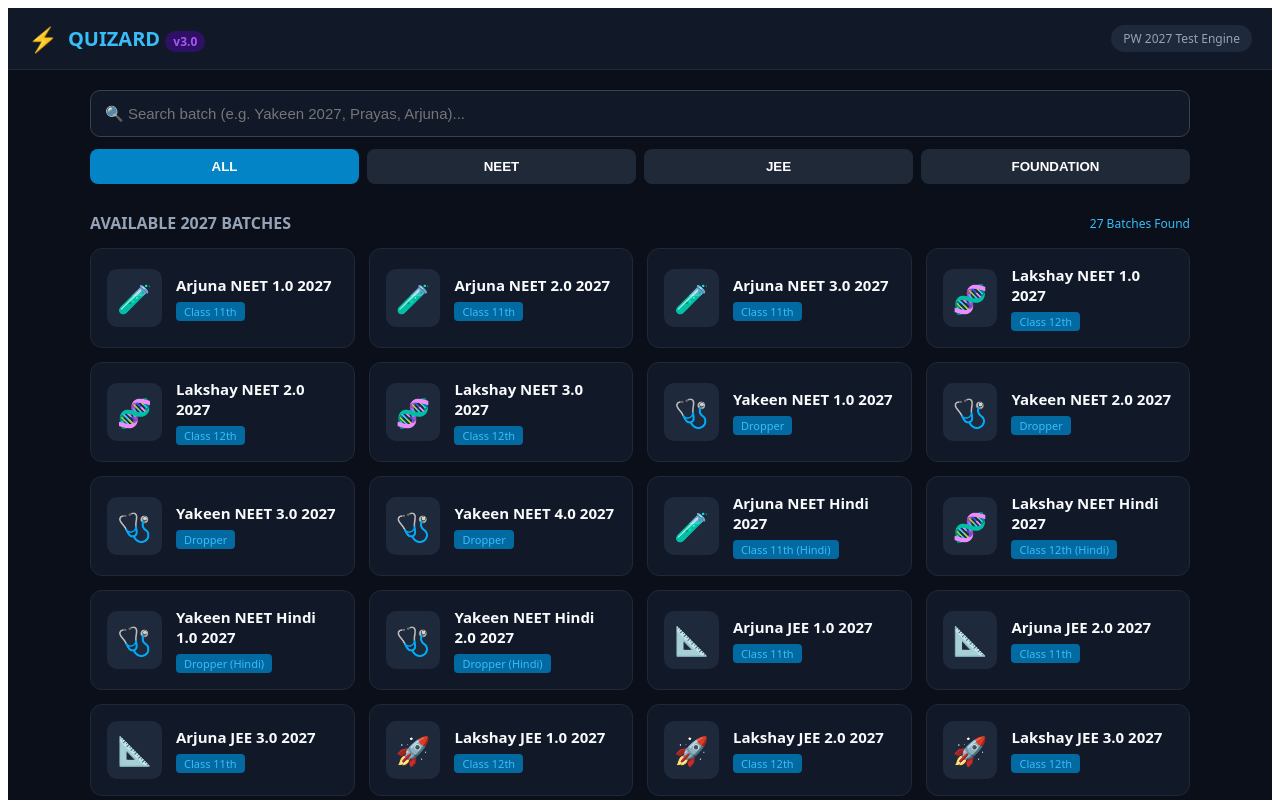
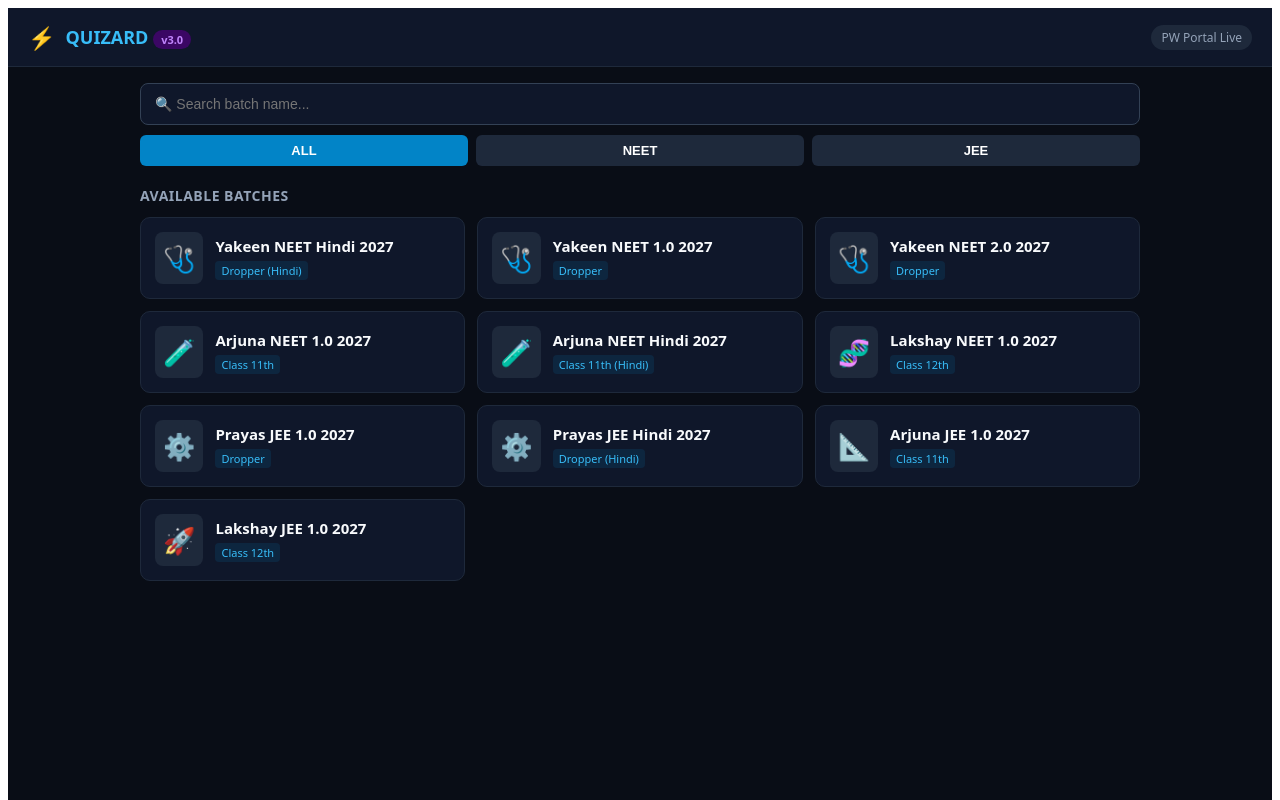
Before and after one commit to creator154/Zxsite, a React (Create React App) app in the folder frontend/: page / in a window 1280 px wide. Shown: the top 800 px of the page. Built offline with nearby package versions, Linux system fonts and the light colour scheme.

Commit message:
Refactor batch catalog and improve navigation

```diff
--- a/frontend/src/App.js
+++ b/frontend/src/App.js
@@ -1,107 +1,97 @@
 import React, { useState, useEffect } from 'react';
 import axios from 'axios';
 
-// Full PW Batch Catalog (NEET, JEE, Foundation - 2027 Target)
+// Full PW Batch Database Matrix (2027 Target)
 const BATCHES = [
-  // --- NEET ENGLISH / HINGLISH (2027) ---
-  { id: 'arjuna_neet_1_2027', name: 'Arjuna NEET 1.0 2027', category: 'NEET', type: 'Class 11th', image: '🧪' },
-  { id: 'arjuna_neet_2_2027', name: 'Arjuna NEET 2.0 2027', category: 'NEET', type: 'Class 11th', image: '🧪' },
-  { id: 'arjuna_neet_3_2027', name: 'Arjuna NEET 3.0 2027', category: 'NEET', type: 'Class 11th', image: '🧪' },
-  { id: 'lakshay_neet_1_2027', name: 'Lakshay NEET 1.0 2027', category: 'NEET', type: 'Class 12th', image: '🧬' },
-  { id: 'lakshay_neet_2_2027', name: 'Lakshay NEET 2.0 2027', category: 'NEET', type: 'Class 12th', image: '🧬' },
-  { id: 'lakshay_neet_3_2027', name: 'Lakshay NEET 3.0 2027', category: 'NEET', type: 'Class 12th', image: '🧬' },
+  // NEET Batches
+  { id: '698adaafee5f29171102c9ca', name: 'Yakeen NEET Hindi 2027', category: 'NEET', type: 'Dropper (Hindi)', image: '🩺' },
   { id: 'yakeen_neet_1_2027', name: 'Yakeen NEET 1.0 2027', category: 'NEET', type: 'Dropper', image: '🩺' },
   { id: 'yakeen_neet_2_2027', name: 'Yakeen NEET 2.0 2027', category: 'NEET', type: 'Dropper', image: '🩺' },
-  { id: 'yakeen_neet_3_2027', name: 'Yakeen NEET 3.0 2027', category: 'NEET', type: 'Dropper', image: '🩺' },
-  { id: 'yakeen_neet_4_2027', name: 'Yakeen NEET 4.0 2027', category: 'NEET', type: 'Dropper', image: '🩺' },
+  { id: 'arjuna_neet_1_2027', name: 'Arjuna NEET 1.0 2027', category: 'NEET', type: 'Class 11th', image: '🧪' },
+  { id: 'arjuna_neet_hindi_2027', name: 'Arjuna NEET Hindi 2027', category: 'NEET', type: 'Class 11th (Hindi)', image: '🧪' },
+  { id: 'lakshay_neet_1_2027', name: 'Lakshay NEET 1.0 2027', category: 'NEET', type: 'Class 12th', image: '🧬' },
 
-  // --- NEET HINDI MEDIUM (2027) ---
-  { id: 'arjuna_neet_hindi_2027', name: 'Arjuna NEET Hindi 2027', category: 'NEET', type: 'Class 11th (Hindi)', image: '🧪' },
-  { id: 'lakshay_neet_hindi_2027', name: 'Lakshay NEET Hindi 2027', category: 'NEET', type: 'Class 12th (Hindi)', image: '🧬' },
-  { id: 'yakeen_neet_hindi_1_2027', name: 'Yakeen NEET Hindi 1.0 2027', category: 'NEET', type: 'Dropper (Hindi)', image: '🩺' },
-  { id: 'yakeen_neet_hindi_2_2027', name: 'Yakeen NEET Hindi 2.0 2027', category: 'NEET', type: 'Dropper (Hindi)', image: '🩺' },
-
-  // --- JEE ENGLISH / HINGLISH (2027) ---
+  // JEE Batches
+  { id: 'prayas_jee_1_2027', name: 'Prayas JEE 1.0 2027', category: 'JEE', type: 'Dropper', image: '⚙️' },
+  { id: 'prayas_jee_hindi_2027', name: 'Prayas JEE Hindi 2027', category: 'JEE', type: 'Dropper (Hindi)', image: '⚙️' },
   { id: 'arjuna_jee_1_2027', name: 'Arjuna JEE 1.0 2027', category: 'JEE', type: 'Class 11th', image: '📐' },
-  { id: 'arjuna_jee_2_2027', name: 'Arjuna JEE 2.0 2027', category: 'JEE', type: 'Class 11th', image: '📐' },
-  { id: 'arjuna_jee_3_2027', name: 'Arjuna JEE 3.0 2027', category: 'JEE', type: 'Class 11th', image: '📐' },
-  { id: 'lakshay_jee_1_2027', name: 'Lakshay JEE 1.0 2027', category: 'JEE', type: 'Class 12th', image: '🚀' },
-  { id: 'lakshay_jee_2_2027', name: 'Lakshay JEE 2.0 2027', category: 'JEE', type: 'Class 12th', image: '🚀' },
-  { id: 'lakshay_jee_3_2027', name: 'Lakshay JEE 3.0 2027', category: 'JEE', type: 'Class 12th', image: '🚀' },
-  { id: 'prayas_jee_1_2027', name: 'Prayas JEE 1.0 2027', category: 'JEE', type: 'Dropper', image: '⚙️' },
-  { id: 'prayas_jee_2_2027', name: 'Prayas JEE 2.0 2027', category: 'JEE', type: 'Dropper', image: '⚙️' },
-
-  // --- JEE HINDI MEDIUM (2027) ---
-  { id: 'arjuna_jee_hindi_2027', name: 'Arjuna JEE Hindi 2027', category: 'JEE', type: 'Class 11th (Hindi)', image: '📐' },
-  { id: 'lakshay_jee_hindi_2027', name: 'Lakshay JEE Hindi 2027', category: 'JEE', type: 'Class 12th (Hindi)', image: '🚀' },
-  { id: 'prayas_jee_hindi_1_2027', name: 'Prayas JEE Hindi 1.0 2027', category: 'JEE', type: 'Dropper (Hindi)', image: '⚙️' },
-
-  // --- FOUNDATION (2027 Target) ---
-  { id: 'udaan_class_10_2027', name: 'Udaan Class 10th 2027', category: 'FOUNDATION', type: 'Class 10th', image: '📚' },
-  { id: 'neev_class_9_2027', name: 'Neev Class 9th 2027', category: 'FOUNDATION', type: 'Class 9th', image: '📖' }
+  { id: 'lakshay_jee_1_2027', name: 'Lakshay JEE 1.0 2027', category: 'JEE', type: 'Class 12th', image: '🚀' }
 ];
 
 function App() {
   const [searchQuery, setSearchQuery] = useState('');
   const [selectedCategory, setSelectedCategory] = useState('ALL');
-  const [selectedBatch, setSelectedBatch] = useState(null);
-  const [contentType, setContentType] = useState('test');
+  const [activeBatch, setActiveBatch] = useState(null);
+  const [contentType, setContentType] = useState('batch_test'); // 'batch_test' or 'dpp'
   const [items, setItems] = useState([]);
   const [loading, setLoading] = useState(false);
 
+  // Sync state with URL hash/pathname for deep-linking simulation
+  const handleOpenBatch = (batch, type = 'batch_test') => {
+    setActiveBatch(batch);
+    setContentType(type);
+    const encodedName = encodeURIComponent(batch.name);
+    window.history.pushState({}, '', `/batch/${batch.id}/${encodedName}/${type}`);
+  };
+
+  const handleBack = () => {
+    setActiveBatch(null);
+    window.history.pushState({}, '', '/');
+  };
+
+  // Fetch batch items when inside a batch URL
+  useEffect(() => {
+    if (activeBatch) {
+      setLoading(true);
+      axios.get(`/api/live/${activeBatch.id}/${contentType}`)
+        .then(res => {
+          if (res.data.success) setItems(res.data.items);
+        })
+        .catch(() => setItems([]))
+        .finally(() => setLoading(false));
+    }
+  }, [activeBatch, contentType]);
+
   const filteredBatches = BATCHES.filter(b => {
     const matchesCat = selectedCategory === 'ALL' || b.category === selectedCategory;
-    const matchesSearch = b.name.toLowerCase().includes(searchQuery.toLowerCase()) ||
-                          b.type.toLowerCase().includes(searchQuery.toLowerCase());
+    const matchesSearch = b.name.toLowerCase().includes(searchQuery.toLowerCase());
     return matchesCat && matchesSearch;
   });
 
-  useEffect(() => {
-    if (selectedBatch) {
-      setLoading(true);
-      axios.get(`/api/live/${selectedBatch.id}/${contentType}`)
-        .then(res => {
-          if (res.data.success) setItems(res.data.items);
-        })
-        .catch(err => console.error(err))
-        .finally(() => setLoading(false));
-    }
-  }, [selectedBatch, contentType]);
+  return (
+    <div style={{ backgroundColor: '#090d16', color: '#e2e8f0', minHeight: '100vh', fontFamily: 'system-ui, -apple-system, sans-serif' }}>
 
-  return (
-    <div style={{ backgroundColor: '#0b0f19', color: '#e2e8f0', minHeight: '100vh', fontFamily: 'system-ui, sans-serif' }}>
-
-      {/* Top Header */}
-      <nav style={{ backgroundColor: '#111827', borderBottom: '1px solid #1f2937', padding: '14px 20px', display: 'flex', justifyContent: 'space-between', alignItems: 'center' }}>
-        <div style={{ display: 'flex', alignItems: 'center', gap: '10px' }}>
-          <span style={{ fontSize: '24px' }}>⚡</span>
-          <h2 style={{ margin: 0, fontSize: '20px', fontWeight: 'bold', color: '#38bdf8' }}>
-            QUIZARD <span style={{ fontSize: '12px', color: '#a855f7', backgroundColor: '#2e1065', padding: '2px 8px', borderRadius: '12px' }}>v3.0</span>
+      {/* Header */}
+      <nav style={{ backgroundColor: '#0f172a', borderBottom: '1px solid #1e293b', padding: '14px 20px', display: 'flex', justifyContent: 'space-between', alignItems: 'center' }}>
+        <div style={{ display: 'flex', alignItems: 'center', gap: '10px', cursor: 'pointer' }} onClick={handleBack}>
+          <span style={{ fontSize: '22px' }}>⚡</span>
+          <h2 style={{ margin: 0, fontSize: '18px', fontWeight: 'bold', color: '#38bdf8' }}>
+            QUIZARD <span style={{ fontSize: '11px', color: '#c084fc', backgroundColor: '#3b0764', padding: '2px 8px', borderRadius: '10px' }}>v3.0</span>
           </h2>
         </div>
-        <span style={{ fontSize: '12px', color: '#94a3b8', backgroundColor: '#1e293b', padding: '5px 12px', borderRadius: '20px' }}>PW 2027 Test Engine</span>
+        <span style={{ fontSize: '12px', color: '#94a3b8', backgroundColor: '#1e293b', padding: '4px 10px', borderRadius: '16px' }}>PW Portal Live</span>
       </nav>
 
-      <div style={{ maxWidth: '1100px', margin: '0 auto', padding: '20px 15px' }}>
+      <div style={{ maxWidth: '1000px', margin: '0 auto', padding: '16px' }}>
 
-        {!selectedBatch ? (
+        {/* VIEW 1: BATCHES CATALOG GRID */}
+        {!activeBatch ? (
           <div>
-            {/* Search and Category Filter */}
-            <div style={{ display: 'flex', flexDirection: 'column', gap: '12px', marginBottom: '24px' }}>
+            <div style={{ display: 'flex', flexDirection: 'column', gap: '10px', marginBottom: '20px' }}>
               <input
                 type="text"
-                placeholder="🔍 Search batch (e.g. Yakeen 2027, Prayas, Arjuna)..."
+                placeholder="🔍 Search batch name..."
                 value={searchQuery}
                 onChange={(e) => setSearchQuery(e.target.value)}
-                style={{ width: '100%', padding: '14px', borderRadius: '10px', backgroundColor: '#111827', border: '1px solid #374151', color: '#fff', fontSize: '15px', boxSizing: 'border-box', outline: 'none' }}
+                style={{ width: '100%', padding: '12px 14px', borderRadius: '8px', backgroundColor: '#0f172a', border: '1px solid #334155', color: '#fff', fontSize: '14px', boxSizing: 'border-box', outline: 'none' }}
               />
 
-              <div style={{ display: 'flex', gap: '8px', overflowX: 'auto', paddingBottom: '4px' }}>
-                {['ALL', 'NEET', 'JEE', 'FOUNDATION'].map(cat => (
+              <div style={{ display: 'flex', gap: '8px' }}>
+                {['ALL', 'NEET', 'JEE'].map(cat => (
                   <button
                     key={cat}
                     onClick={() => setSelectedCategory(cat)}
-                    style={{ flex: 1, minWidth: '80px', padding: '10px', borderRadius: '8px', border: 'none', fontWeight: 'bold', cursor: 'pointer', backgroundColor: selectedCategory === cat ? '#0284c7' : '#1f2937', color: '#fff' }}
+                    style={{ flex: 1, padding: '8px', borderRadius: '6px', border: 'none', fontWeight: 'bold', cursor: 'pointer', backgroundColor: selectedCategory === cat ? '#0284c7' : '#1e293b', color: '#fff', fontSize: '13px' }}
                   >
                     {cat}
                   </button>
@@ -109,77 +99,83 @@
               </div>
             </div>
 
-            {/* Batch Cards Grid */}
-            <div style={{ display: 'flex', justifyContent: 'space-between', alignItems: 'center', marginBottom: '14px' }}>
-              <h3 style={{ fontSize: '16px', color: '#94a3b8', margin: 0 }}>AVAILABLE 2027 BATCHES</h3>
-              <span style={{ fontSize: '12px', color: '#38bdf8' }}>{filteredBatches.length} Batches Found</span>
-            </div>
+            <h3 style={{ fontSize: '14px', color: '#94a3b8', marginBottom: '12px', textTransform: 'uppercase', letterSpacing: '0.5px' }}>AVAILABLE BATCHES</h3>
 
-            <div style={{ display: 'grid', gridTemplateColumns: 'repeat(auto-fill, minmax(260px, 1fr))', gap: '14px' }}>
+            <div style={{ display: 'grid', gridTemplateColumns: 'repeat(auto-fill, minmax(280px, 1fr))', gap: '12px' }}>
               {filteredBatches.map(batch => (
                 <div
                   key={batch.id}
-                  onClick={() => setSelectedBatch(batch)}
-                  style={{ backgroundColor: '#111827', border: '1px solid #1f2937', borderRadius: '12px', padding: '16px', cursor: 'pointer', display: 'flex', alignItems: 'center', gap: '14px' }}
+                  onClick={() => handleOpenBatch(batch, 'batch_test')}
+                  style={{ backgroundColor: '#0f172a', border: '1px solid #1e293b', borderRadius: '10px', padding: '14px', cursor: 'pointer', display: 'flex', alignItems: 'center', gap: '12px' }}
                 >
-                  <div style={{ fontSize: '28px', backgroundColor: '#1e293b', padding: '10px', borderRadius: '10px' }}>{batch.image}</div>
+                  <div style={{ fontSize: '26px', backgroundColor: '#1e293b', padding: '8px', borderRadius: '8px' }}>{batch.image}</div>
                   <div>
-                    <h4 style={{ margin: '0 0 4px 0', fontSize: '15px', color: '#f8fafc' }}>{batch.name}</h4>
-                    <span style={{ fontSize: '11px', color: '#38bdf8', backgroundColor: '#0369a1', padding: '2px 8px', borderRadius: '4px' }}>{batch.type}</span>
+                    <h4 style={{ margin: '0 0 2px 0', fontSize: '15px', color: '#f8fafc' }}>{batch.name}</h4>
+                    <span style={{ fontSize: '11px', color: '#38bdf8', backgroundColor: '#0284c722', padding: '2px 6px', borderRadius: '4px' }}>{batch.type}</span>
                   </div>
                 </div>
               ))}
             </div>
           </div>
         ) : (
-          /* Tests & DPP View */
+          /* VIEW 2: INSIDE BATCH (QUIZARD V3 EXACT INTERNAL PAGE) */
           <div>
-            <button
-              onClick={() => setSelectedBatch(null)}
-              style={{ backgroundColor: '#1f2937', color: '#38bdf8', border: 'none', padding: '8px 16px', borderRadius: '8px', cursor: 'pointer', fontWeight: 'bold', marginBottom: '20px' }}
-            >
-              ← Back to Batches
-            </button>
+            <div style={{ display: 'flex', alignItems: 'center', gap: '8px', marginBottom: '16px' }}>
+              <button
+                onClick={handleBack}
+                style={{ backgroundColor: '#1e293b', color: '#38bdf8', border: 'none', padding: '6px 12px', borderRadius: '6px', cursor: 'pointer', fontWeight: 'bold', fontSize: '13px' }}
+              >
+                ← Back
+              </button>
+              <span style={{ fontSize: '12px', color: '#64748b' }}>/ batch / {activeBatch.id}</span>
+            </div>
 
-            <div style={{ backgroundColor: '#111827', padding: '20px', borderRadius: '12px', border: '1px solid #1f2937', marginBottom: '20px' }}>
-              <h2 style={{ margin: '0 0 6px 0', color: '#f8fafc' }}>{selectedBatch.name}</h2>
-              <p style={{ margin: 0, fontSize: '13px', color: '#94a3b8' }}>Category: {selectedBatch.category} | {selectedBatch.type}</p>
+            {/* Batch Header Bar */}
+            <div style={{ backgroundColor: '#0f172a', padding: '16px', borderRadius: '10px', border: '1px solid #1e293b', marginBottom: '16px' }}>
+              <h2 style={{ margin: '0 0 4px 0', fontSize: '18px', color: '#f8fafc' }}>{activeBatch.name}</h2>
+              <p style={{ margin: 0, fontSize: '12px', color: '#94a3b8' }}>ID: {activeBatch.id} | Stream: {activeBatch.category}</p>
 
-              <div style={{ display: 'flex', gap: '10px', marginTop: '16px' }}>
+              {/* Sub-Tabs: Tests vs DPPs */}
+              <div style={{ display: 'flex', gap: '8px', marginTop: '14px' }}>
                 <button
-                  onClick={() => setContentType('test')}
-                  style={{ flex: 1, padding: '10px', borderRadius: '8px', border: 'none', fontWeight: 'bold', cursor: 'pointer', backgroundColor: contentType === 'test' ? '#0284c7' : '#1f2937', color: '#fff' }}
+                  onClick={() => handleOpenBatch(activeBatch, 'batch_test')}
+                  style={{ flex: 1, padding: '10px', borderRadius: '6px', border: 'none', fontWeight: 'bold', cursor: 'pointer', backgroundColor: contentType === 'batch_test' ? '#0284c7' : '#1e293b', color: '#fff', fontSize: '13px' }}
                 >
-                  📝 Mock Tests
+                  📝 Batch Tests
                 </button>
                 <button
-                  onClick={() => setContentType('dpp')}
-                  style={{ flex: 1, padding: '10px', borderRadius: '8px', border: 'none', fontWeight: 'bold', cursor: 'pointer', backgroundColor: contentType === 'dpp' ? '#0284c7' : '#1f2937', color: '#fff' }}
+                  onClick={() => handleOpenBatch(activeBatch, 'dpp')}
+                  style={{ flex: 1, padding: '10px', borderRadius: '6px', border: 'none', fontWeight: 'bold', cursor: 'pointer', backgroundColor: contentType === 'dpp' ? '#0284c7' : '#1e293b', color: '#fff', fontSize: '13px' }}
                 >
                   📚 Daily DPPs
                 </button>
               </div>
             </div>
 
+            {/* Content List / State */}
             {loading ? (
-              <p style={{ textAlign: 'center', color: '#94a3b8' }}>Loading content...</p>
+              <div style={{ textAlign: 'center', padding: '40px 0', color: '#94a3b8' }}>
+                <p>Fetching test series data from backend...</p>
+              </div>
             ) : items.length === 0 ? (
-              <div style={{ backgroundColor: '#111827', textAlign: 'center', padding: '40px 20px', borderRadius: '12px', border: '1px solid #1f2937' }}>
-                <h3 style={{ margin: '0 0 8px 0', color: '#f8fafc' }}>No {contentType.toUpperCase()}s Synced Yet</h3>
-                <p style={{ color: '#64748b', fontSize: '14px', margin: 0 }}>Selected 2027 batch ke items admin panel se sync hote hi yahan auto-update honge.</p>
+              <div style={{ backgroundColor: '#0f172a', border: '1px dashed #334155', borderRadius: '10px', padding: '36px 16px', textAlign: 'center' }}>
+                <h3 style={{ margin: '0 0 6px 0', color: '#f8fafc', fontSize: '16px' }}>No Tests Synced for this Batch</h3>
+                <p style={{ margin: 0, fontSize: '13px', color: '#64748b' }}>
+                  Admin panel se batch token/ID sync hotey hi saare tests auto-update ho jayenge.
+                </p>
               </div>
             ) : (
-              <div style={{ display: 'grid', gap: '12px' }}>
+              <div style={{ display: 'grid', gap: '10px' }}>
                 {items.map((item, idx) => (
-                  <div key={idx} style={{ backgroundColor: '#111827', padding: '16px', borderRadius: '10px', border: '1px solid #1f2937', display: 'flex', justifyContent: 'space-between', alignItems: 'center' }}>
+                  <div key={idx} style={{ backgroundColor: '#0f172a', border: '1px solid #1e293b', borderRadius: '8px', padding: '14px', display: 'flex', justifyContent: 'space-between', alignItems: 'center' }}>
                     <div>
-                      <h4 style={{ margin: '0 0 6px 0', color: '#f8fafc' }}>{item.title}</h4>
-                      <span style={{ fontSize: '12px', color: '#22c55e', backgroundColor: '#15803d', padding: '2px 8px', borderRadius: '4px' }}>
+                      <h4 style={{ margin: '0 0 4px 0', color: '#f8fafc', fontSize: '14px' }}>{item.title}</h4>
+                      <span style={{ fontSize: '11px', color: '#22c55e', backgroundColor: '#15803d22', padding: '2px 6px', borderRadius: '4px' }}>
                         {item.totalQuestions || 0} Questions
                       </span>
                     </div>
-                    <button style={{ backgroundColor: '#22c55e', color: '#000', border: 'none', padding: '10px 20px', borderRadius: '8px', fontWeight: 'bold', cursor: 'pointer' }}>
-                      Start Test
+                    <button style={{ backgroundColor: '#22c55e', color: '#000', border: 'none', padding: '8px 16px', borderRadius: '6px', fontWeight: 'bold', cursor: 'pointer', fontSize: '13px' }}>
+                      Attempt
                     </button>
                   </div>
                 ))}
```
